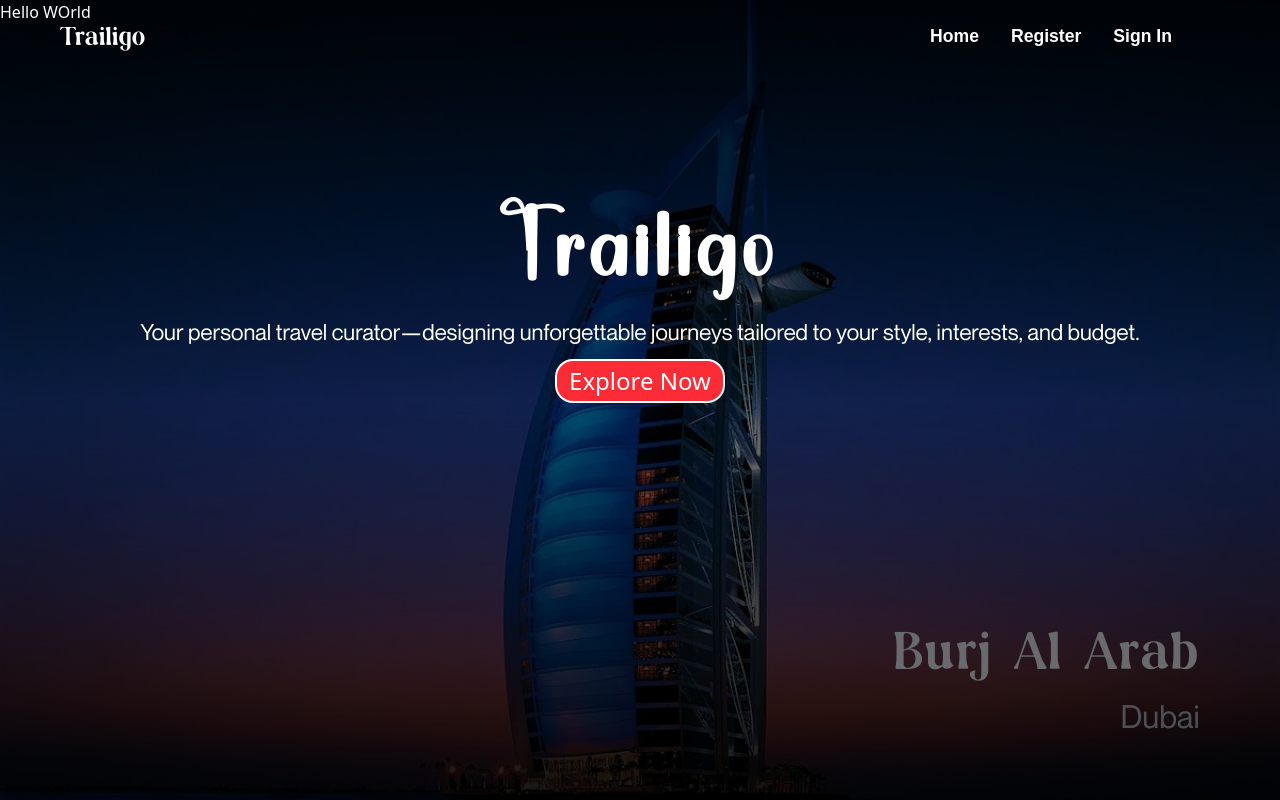
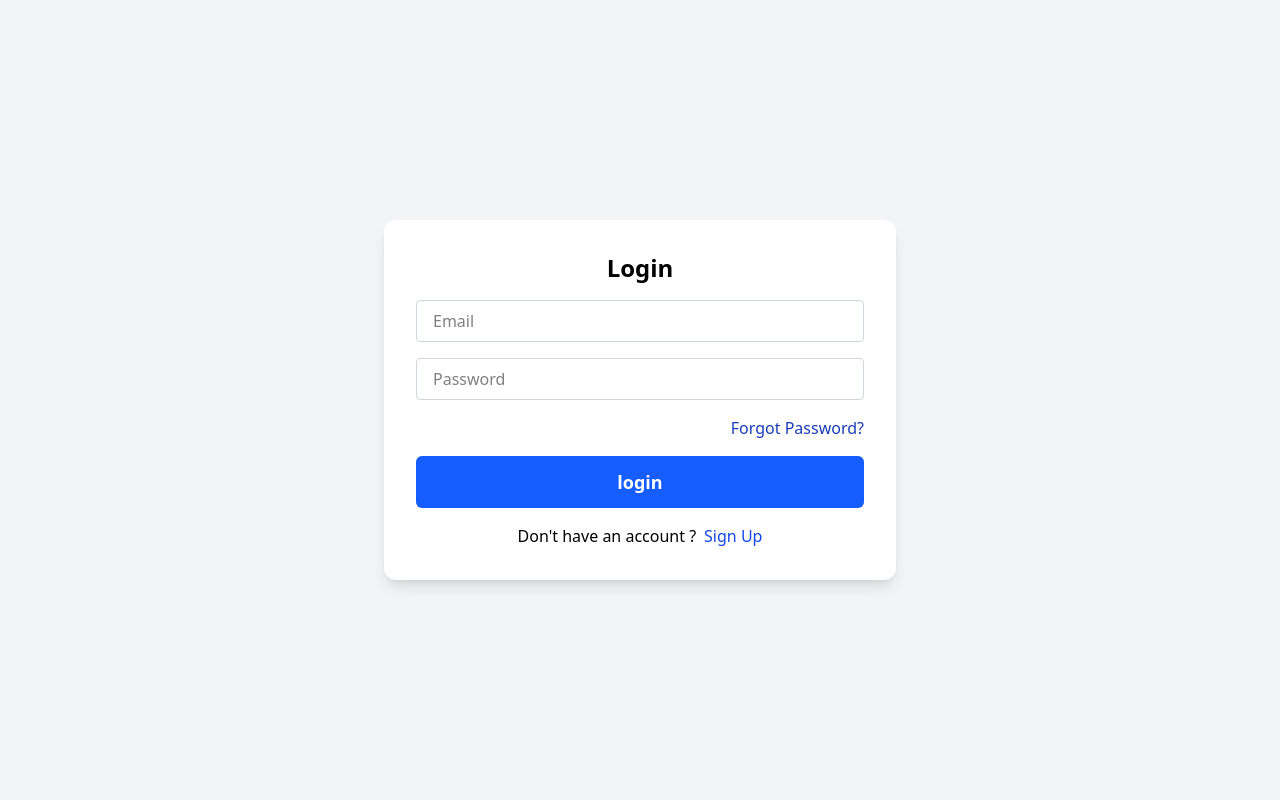
Before and after one commit to venkateshg12/trailigo, a React (Vite) app in the folder frontend/: page /signin in a window 1280 px wide. Built offline with nearby package versions, Linux system fonts and the light colour scheme.

Commit message:
add login

```diff
--- a/frontend/src/pages/Login.tsx
+++ b/frontend/src/pages/Login.tsx
@@ -1,14 +1,90 @@
-import Home from "./Home";
+import { useMutation } from "@tanstack/react-query";
+import { useState } from "react";
+import { Link, useNavigate } from "react-router-dom";
+import { login } from "../lib/api";
 
-const Login = () => {
+const SignIn = () => {
+  const [email, setEmail] = useState<string>('');
+  const [password, setPassword] = useState<string>('');
+  // const [error, setError] = useState<string>('');
+  const navigate = useNavigate();
+  const { mutate: signIn, isPending, isError, error } = useMutation({
+    mutationFn: login,
+    onSuccess: () => {
+      navigate('/', {
+        replace: true,
+      })
+    },
+    onError: (err: any) => {
+      console.log("Mutation Error:", err);
+    },
+  })
+
   return (
     <div>
-      <Home/>
-      <div className="absolute inset-0 z-50 flex h-screen ">
-        <h1 className="text-white">Hello WOrld</h1>
+      <div className="min-h-screen flex items-center justify-center bg-gray-100">
+        <form
+          onSubmit={(e) => {
+            e.preventDefault();
+            signIn({ email, password });
+          }}
+          className="bg-white p-8 rounded-xl shadow-lg w-[100%] max-w-lg flex flex-col gap-4"
+        >
+          <h2 className="text-2xl font-bold text-center">Login</h2>
+          {isError && (
+            <div className="text-center text-red-600 text-sm">
+              {Array.isArray(error?.errors)
+                ? error.errors.map((err: any, idx: number) => (
+                  <div key={idx}>{err.message}</div>
+                ))
+                : error?.message || "Something went wrong"}
+            </div>
+          )}
+
+          <input
+            type="email"
+            placeholder="Email"
+            className="border border-gray-300 rounded px-4 py-2 focus:outline-none focus:ring-2 focus:ring-blue-500"
+            value={email}
+            onChange={(e) => setEmail(e.target.value)}
+            required
+          />
+          <input
+            type="password"
+            placeholder="Password"
+            className="border border-gray-300 rounded px-4 py-2 focus:outline-none focus:ring-2 focus:ring-blue-500"
+            value={password}
+            onChange={(e) => setPassword(e.target.value)}
+            required
+            onKeyDown={(e) => {
+              if (e.key === "Enter") {
+                e.preventDefault();
+                signIn({ email, password });
+              }
+            }}
+          />
+          <div className="text-end">
+            <Link to="/password/forgot" className="blue hover:underline text-blue-800 cursor-pointer">
+              Forgot Password?
+            </Link>
+          </div>
+          <button
+            type="submit"
+            disabled={isPending}
+            className="w-full px-4 py-3 cursor-pointer text-lg font-bold text-white bg-blue-600 rounded-md hover:bg-blue-700 focus:outline-none focus:ring-2 focus:ring-offset-2 focus:ring-blue-500 transition-colors duration-300"
+          >
+            {isPending ? 'Logging in' : 'login'}
+          </button>
+          <div className="flex gap-2 justify-center">
+            <span>Don't have an account ?</span>{" "}
+            <Link to="/register" className="text-blue-700 hover:underline">
+              Sign Up
+            </Link>
+          </div>
+        </form>
       </div>
-    </div>
+    </div >
   )
 }
 
-export default Login;
+export default SignIn;
```
